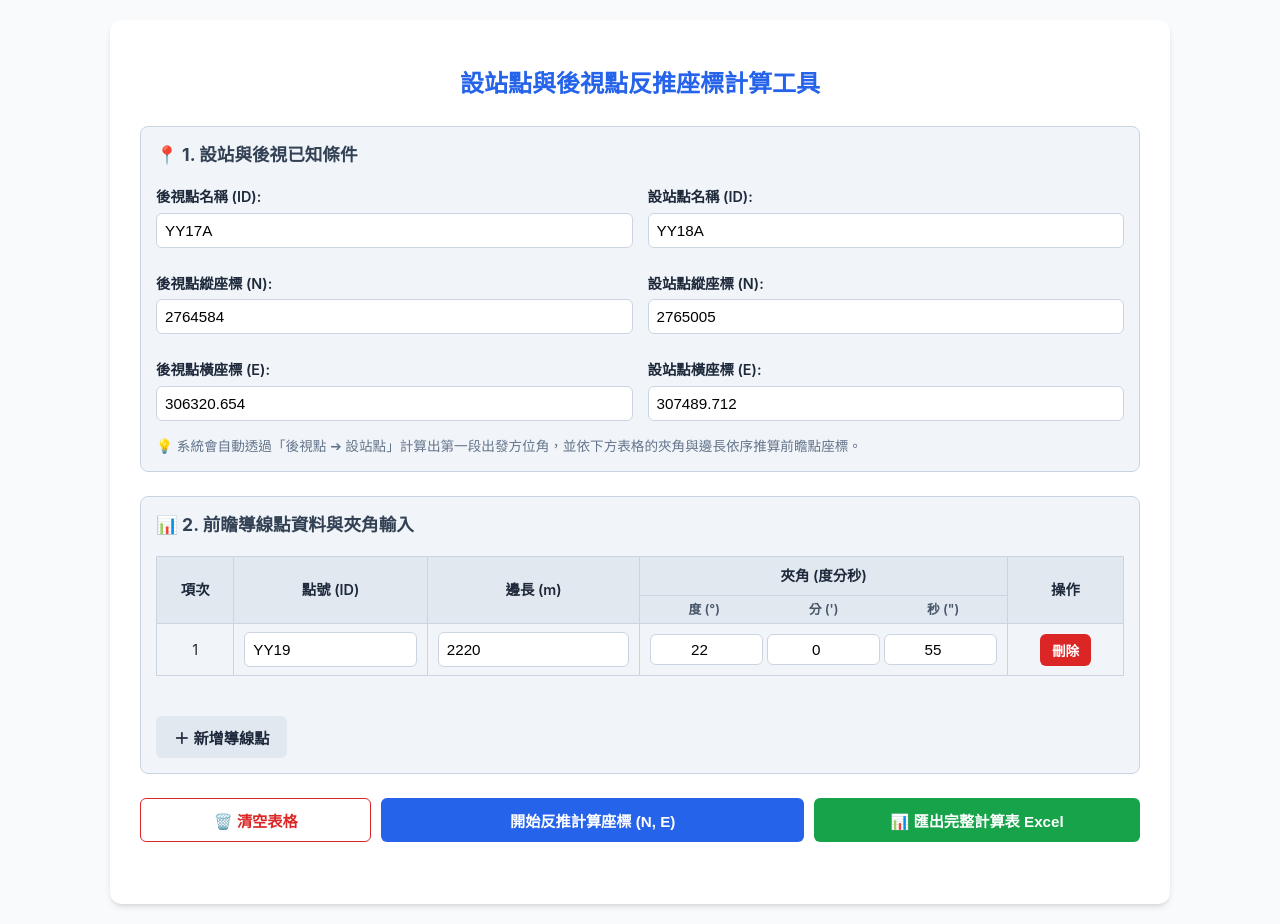
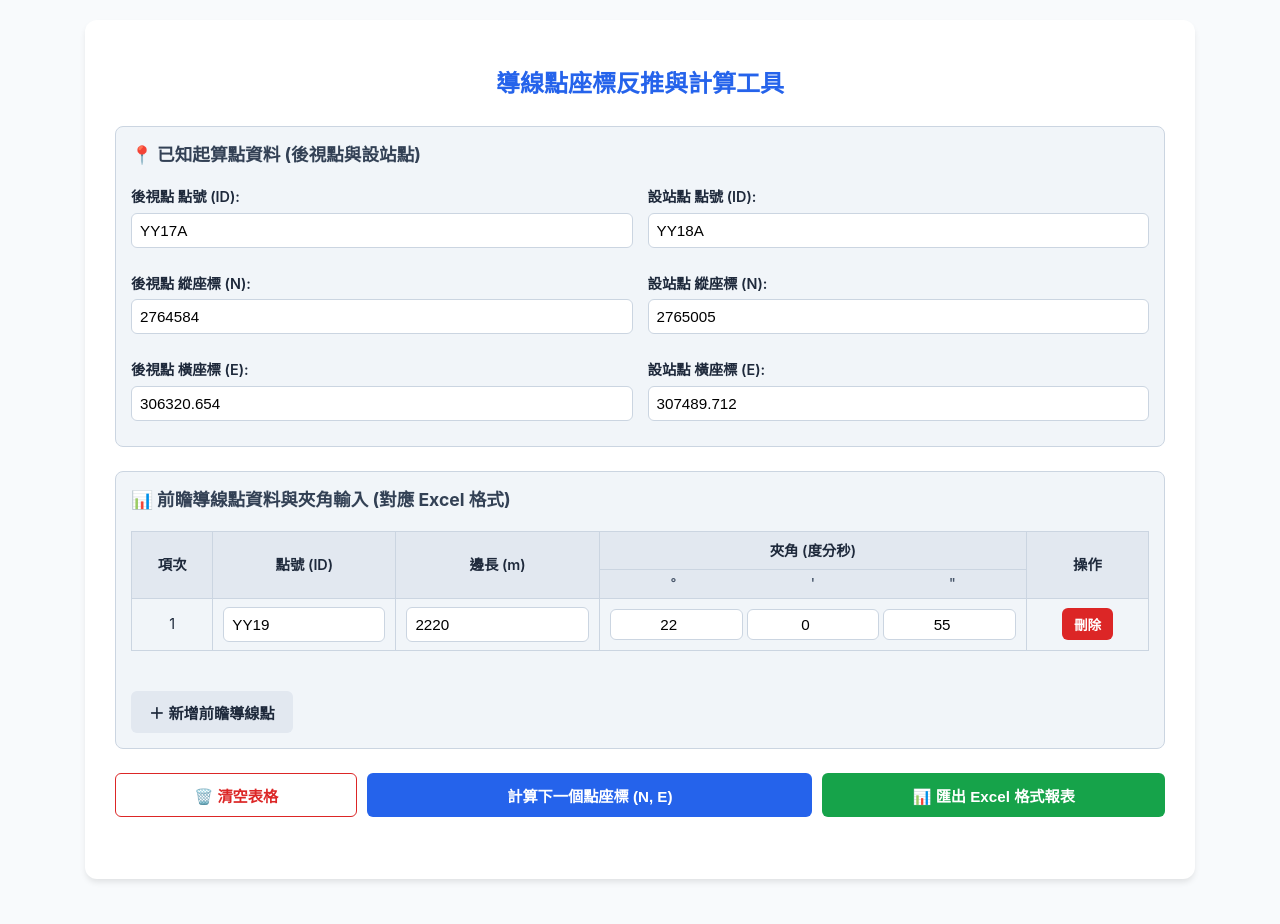
Before and after one commit to Oysterys-oss/-NE, a plain HTML site: page index.html in a window 1280 px wide. After the commit the page ends 899 px from the top, so only its background shows below. Drawn offline with Linux system fonts and the light colour scheme.

Commit message:
Update titles and labels in index.html

```diff
--- a/index.html
+++ b/index.html
@@ -3,17 +3,14 @@
 <head>
     <meta charset="UTF-8">
     <meta name="viewport" content="width=device-width, initial-scale=1.0">
-    <title>設站點與後視點反推座標計算工具</title>
+    <title>導線點座標反推與計算工具</title>
     <!-- 引入 SheetJS 用於前端匯出 Excel -->
     <script src="https://cdn.jsdelivr.net/npm/xlsx@0.18.5/dist/xlsx.full.min.js"></script>
     <style>
         :root {
             --primary-color: #2563eb;
-            --primary-hover: #1d4ed8;
             --success-color: #16a34a;
-            --success-hover: #15803d;
             --danger-color: #dc2626;
-            --danger-hover: #b91c1c;
             --bg-color: #f8fafc;
             --card-bg: #ffffff;
             --border-color: #cbd5e1;
@@ -30,12 +27,12 @@
         }
 
         .container {
-            max-width: 1000px;
+            max-width: 1050px;
             margin: 0 auto;
             background-color: var(--card-bg);
             padding: 30px;
             border-radius: 12px;
-            box-shadow: 0 4px 6px -1px rgb(0 0 0 / 0.1), 0 2px 4px -2px rgb(0 0 0 / 0.1);
+            box-shadow: 0 4px 6px -1px rgb(0 0 0 / 0.1);
         }
 
         h1 {
@@ -141,40 +138,13 @@
             font-size: 0.95rem;
             font-weight: 600;
             cursor: pointer;
-            transition: background-color 0.2s;
         }
 
-        .btn-primary {
-            background-color: var(--primary-color);
-            color: white;
-            flex: 2;
-        }
-
-        .btn-success {
-            background-color: var(--success-color);
-            color: white;
-            flex: 1.5;
-        }
-
-        .btn-secondary {
-            background-color: #e2e8f0;
-            color: var(--text-color);
-            flex: 1;
-        }
-
-        .btn-danger-outline {
-            background-color: #fff;
-            color: var(--danger-color);
-            border: 1px solid var(--danger-color);
-            flex: 1;
-        }
-
-        .btn-delete {
-            background-color: var(--danger-color);
-            color: white;
-            padding: 6px 12px;
-            font-size: 0.85rem;
-        }
+        .btn-primary { background-color: var(--primary-color); color: white; flex: 2; }
+        .btn-success { background-color: var(--success-color); color: white; flex: 1.5; }
+        .btn-secondary { background-color: #e2e8f0; color: var(--text-color); flex: 1; }
+        .btn-danger-outline { background-color: #fff; color: var(--danger-color); border: 1px solid var(--danger-color); flex: 1; }
+        .btn-delete { background-color: var(--danger-color); color: white; padding: 6px 12px; font-size: 0.85rem; }
 
         #resultArea {
             background-color: #f8fafc;
@@ -192,75 +162,72 @@
 <body>
 
 <div class="container">
-    <h1>設站點與後視點反推座標計算工具</h1>
+    <h1>導線點座標反推與計算工具</h1>
 
-    <!-- 設站點與後視點條件設定 -->
+    <!-- 已知後視點與設站點 -->
     <div class="section-box">
-        <h3>📍 1. 設站與後視已知條件</h3>
+        <h3>📍 已知起算點資料 (後視點與設站點)</h3>
         <div class="grid-2">
             <div class="form-group">
-                <label>後視點名稱 (ID):</label>
+                <label>後視點 點號 (ID):</label>
                 <input type="text" id="bsId" value="YY17A">
             </div>
             <div class="form-group">
-                <label>設站點名稱 (ID):</label>
+                <label>設站點 點號 (ID):</label>
                 <input type="text" id="stId" value="YY18A">
             </div>
             <div class="form-group">
-                <label>後視點縱座標 (N):</label>
+                <label>後視點 縱座標 (N):</label>
                 <input type="number" step="any" id="bsN" value="2764584">
             </div>
             <div class="form-group">
-                <label>設站點縱座標 (N):</label>
+                <label>設站點 縱座標 (N):</label>
                 <input type="number" step="any" id="stN" value="2765005">
             </div>
             <div class="form-group">
-                <label>後視點橫座標 (E):</label>
+                <label>後視點 橫座標 (E):</label>
                 <input type="number" step="any" id="bsE" value="306320.654">
             </div>
             <div class="form-group">
-                <label>設站點橫座標 (E):</label>
+                <label>設站點 橫座標 (E):</label>
                 <input type="number" step="any" id="stE" value="307489.712">
             </div>
         </div>
-        <div style="font-size: 0.85rem; color: #64748b; margin-top: 5px;">
-            💡 系統會自動透過「後視點 ➔ 設站點」計算出第一段出發方位角，並依下方表格的夾角與邊長依序推算前瞻點座標。
-        </div>
     </div>
 
-    <!-- 導線點與夾角輸入表格 -->
+    <!-- 前瞻導線點與夾角輸入 -->
     <div class="section-box">
-        <h3>📊 2. 前瞻導線點資料與夾角輸入</h3>
+        <h3>📊 前瞻導線點資料與夾角輸入 (對應 Excel 格式)</h3>
         <div class="table-container">
             <table id="traverseTable">
                 <thead>
                     <tr>
                         <th rowspan="2" style="width: 8%;">項次</th>
-                        <th rowspan="2" style="width: 20%;">點號 (ID)</th>
-                        <th rowspan="2" style="width: 22%;">邊長 (m)</th>
-                        <th style="width: 38%;">夾角 (度分秒)</th>
+                        <th rowspan="2" style="width: 18%;">點號 (ID)</th>
+                        <th rowspan="2" style="width: 20%;">邊長 (m)</th>
+                        <th style="width: 42%;">夾角 (度分秒)</th>
                         <th rowspan="2" style="width: 12%;">操作</th>
                     </tr>
                     <tr>
                         <th style="padding: 4px;">
                             <div style="display: grid; grid-template-columns: 1fr 1fr 1fr; font-size: 0.8rem; color: #475569;">
-                                <span>度 (°)</span><span>分 (')</span><span>秒 (")</span>
+                                <span>°</span><span>'</span><span>"</span>
                             </div>
                         </th>
                     </tr>
                 </thead>
                 <tbody>
-                    <!-- 動態生成列 -->
+                    <!-- 動態生成 -->
                 </tbody>
             </table>
         </div>
-        <button type="button" id="addRowBtn" class="btn-secondary">＋ 新增導線點</button>
+        <button type="button" id="addRowBtn" class="btn-secondary">＋ 新增前瞻導線點</button>
     </div>
 
     <div class="btn-group">
         <button type="button" id="clearBtn" class="btn-danger-outline">🗑️ 清空表格</button>
-        <button type="button" id="calculateBtn" class="btn-primary">開始反推計算座標 (N, E)</button>
-        <button type="button" id="exportExcelBtn" class="btn-success">📊 匯出完整計算表 Excel</button>
+        <button type="button" id="calculateBtn" class="btn-primary">計算下一個點座標 (N, E)</button>
+        <button type="button" id="exportExcelBtn" class="btn-success">📊 匯出 Excel 格式報表</button>
     </div>
 
     <div id="resultArea"></div>
@@ -307,7 +274,7 @@ document.addEventListener('DOMContentLoaded', function() {
         });
     }
 
-    // 預帶入您剛剛截圖的範例資料
+    // 預設帶入您截圖中的範例資料
     addRow('YY19', '2220', '22', '0', '55');
 
     addRowBtn.addEventListener('click', () => addRow());
@@ -320,7 +287,7 @@ document.addEventListener('DOMContentLoaded', function() {
         }
     });
 
-    function performForwardCalculation() {
+    function performCalculation() {
         const bsId = document.getElementById('bsId').value.trim() || 'BS';
         const stId = document.getElementById('stId').value.trim() || 'ST';
         const bsN = parseFloat(document.getElementById('bsN').value);
@@ -329,10 +296,11 @@ document.addEventListener('DOMContentLoaded', function() {
         const stE = parseFloat(document.getElementById('stE').value);
 
         if (isNaN(bsN) || isNaN(bsE) || isNaN(stN) || isNaN(stE)) {
-            alert('請輸入完整的後視點與設站點座標！');
+            alert('請完整輸入後視點與設站點座標！');
             return null;
         }
 
+        // 計算後視到設站方位角
         let dn = stN - bsN;
         let de = stE - bsE;
         let rad = Math.atan2(de, dn);
@@ -350,7 +318,6 @@ document.addEventListener('DOMContentLoaded', function() {
             const deg = parseFloat(row.querySelector('.input-deg').value) || 0;
             const min = parseFloat(row.querySelector('.input-min').value) || 0;
             const sec = parseFloat(row.querySelector('.input-sec').value) || 0;
-
             tableData.push({ id, dist, deg, min, sec });
         });
 
@@ -391,22 +358,19 @@ document.addEventListener('DOMContentLoaded', function() {
             }
         }
 
-        return {
-            bsId, stId, bsN, bsE, stN, stE, results: calculatedResults
-        };
+        return { bsId, stId, bsN, bsE, stN, stE, results: calculatedResults };
     }
 
     calculateBtn.addEventListener('click', function() {
-        const data = performForwardCalculation();
+        const data = performCalculation();
         if (!data) return;
 
-        let text = `=== 設站與後視反推計算結果 ===\n`;
-        text += `後視點 ${data.bsId}：N = ${data.bsN}, E = ${data.bsE}\n`;
-        text += `設站點 ${data.stId}：N = ${data.stN}, E = ${data.stE}\n\n`;
+        let text = `=== 座標計算結果 (完全對應 Excel 格式) ===\n`;
+        text += `點號: ${data.bsId.padEnd(8)} | 縱座標(N): ${data.bsN} | 橫座標(E): ${data.bsE}\n`;
+        text += `點號: ${data.stId.padEnd(8)} | 縱座標(N): ${data.stN} | 橫座標(E): ${data.stE} (設站點)\n`;
 
         data.results.forEach(r => {
-            text += `目標點: ${r.id} | 邊長: ${r.dist || 0}m | 夾角: ${r.deg}°${r.min}'${r.sec}"\n`;
-            text += `  ➔ 推算座標：N = ${r.n.toFixed(3)}, E = ${r.e.toFixed(3)}\n\n`;
+            text += `點號: ${r.id.padEnd(8)} | 縱座標(N): ${r.n.toFixed(3)} | 橫座標(E): ${r.e.toFixed(3)} | 邊長: ${r.dist || 0}m | 夾角: ${r.deg}°${r.min}'${r.sec}"\n`;
         });
 
         resultArea.style.display = 'block';
@@ -415,17 +379,20 @@ document.addEventListener('DOMContentLoaded', function() {
     });
 
     exportExcelBtn.addEventListener('click', function() {
-        const data = performForwardCalculation();
+        const data = performCalculation();
         if (!data) return;
 
+        // 完全對應您的 Excel 欄位結構
         const excelRows = [
             ["點號 (ID)", "縱座標 (N)", "橫座標 (E)", "邊長 (m)", "夾角 (度分秒)", "", ""],
             ["", "", "", "", "°", "'", "\""]
         ];
 
+        // 後視點
         excelRows.push([data.bsId, data.bsN, data.bsE, "", "", "", ""]);
 
-        const firstDist = data.results.length > 0 && data.results[0].dist !== "" ? data.results[0].dist : "";
+        // 設站點 (帶入第一筆的邊長與夾角)
+        const firstDist = data.results.length > 0 && !isNaN(data.results[0].dist) ? data.results[0].dist : "";
         const firstAng = data.results.length > 0 ? data.results[0] : null;
 
         excelRows.push([
@@ -438,13 +405,14 @@ document.addEventListener('DOMContentLoaded', function() {
             firstAng ? firstAng.sec : ""
         ]);
 
+        // 後續計算出的前瞻點
         for (let i = 1; i < data.results.length; i++) {
             let r = data.results[i];
             excelRows.push([
                 r.id,
                 Number(r.n.toFixed(3)),
                 Number(r.e.toFixed(3)),
-                r.dist !== "" ? Number(r.dist) : "",
+                !isNaN(r.dist) ? r.dist : "",
                 r.deg !== "" ? r.deg : "",
                 r.min !== "" ? r.min : "",
                 r.sec !== "" ? r.sec : ""
@@ -458,8 +426,8 @@ document.addEventListener('DOMContentLoaded', function() {
             { s: { r: 0, c: 4 }, e: { r: 0, c: 6 } }
         ];
 
-        XLSX.utils.book_append_sheet(wb, ws, "設站反推計算表");
-        XLSX.writeFile(wb, `設站反推計算表_${new Date().toISOString().slice(0, 10)}.xlsx`);
+        XLSX.utils.book_append_sheet(wb, ws, "導線計算表");
+        XLSX.writeFile(wb, `導線座標計算表_${new Date().toISOString().slice(0, 10)}.xlsx`);
     });
 });
 </script>
```
